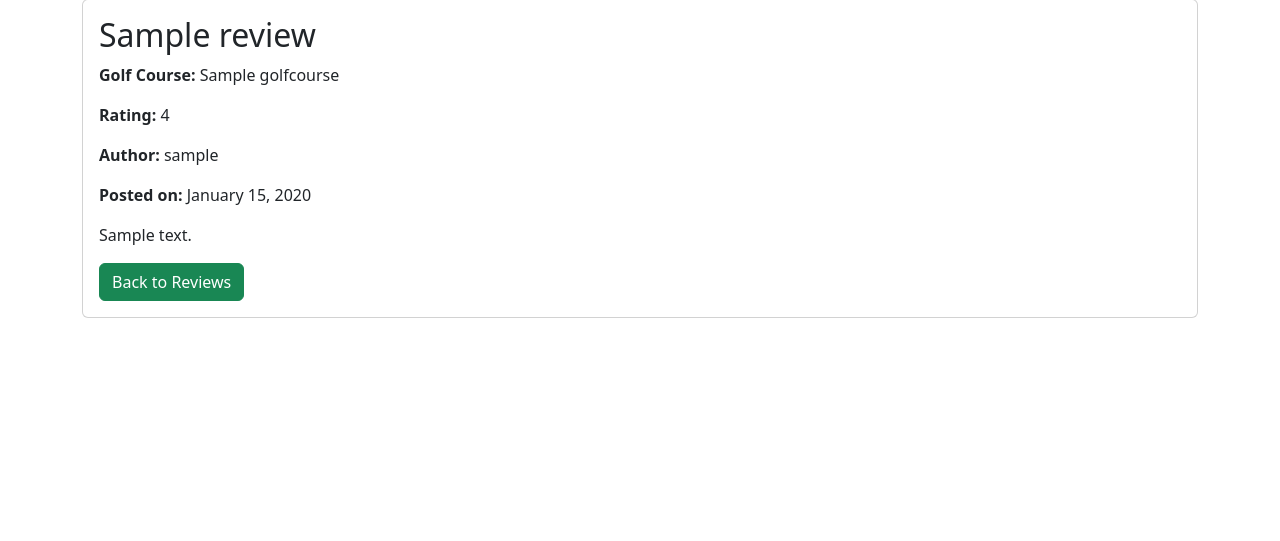
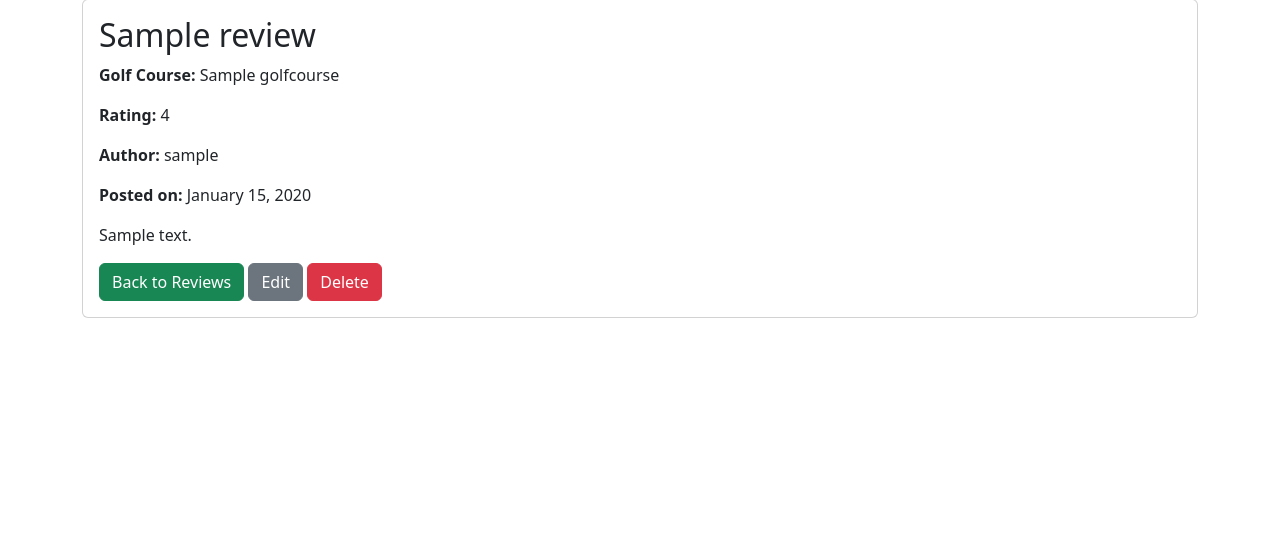
Before and after one commit to ollebrask/golf-blog, a Django app: page /review/1/ in a window 1280 px wide. Shown: the part 156-697 px from the top of the page. Run offline with Django 4.2, Linux system fonts and the light colour scheme; a user stored in the database is signed in; tables that the repository leaves empty hold one stand-in row (values such as "Sample post").

Commit message:
Add edit and delete button for review_detail

```diff
--- a/blog/templates/blog/review_detail.html
+++ b/blog/templates/blog/review_detail.html
@@ -17,6 +17,10 @@ Review Detail
                     <p class="card-text"><strong>Posted on:</strong> {{ review.created_on|date:"F d, Y" }}</p>
                     <p class="card-text">{{ review.content|safe }}</p>
                     <a href="{% url 'show_reviews' %}" class="btn btn-success">Back to Reviews</a>
+                    {% if review.user == request.user %}
+                        <a href="{% url 'edit_review' review.id %}" class="btn btn-secondary">Edit</a>
+                        <a href="{% url 'delete_review' review.id %}" class="btn btn-danger">Delete</a>
+                    {% endif %}
                 </div>
             </div>
         </div>
```
